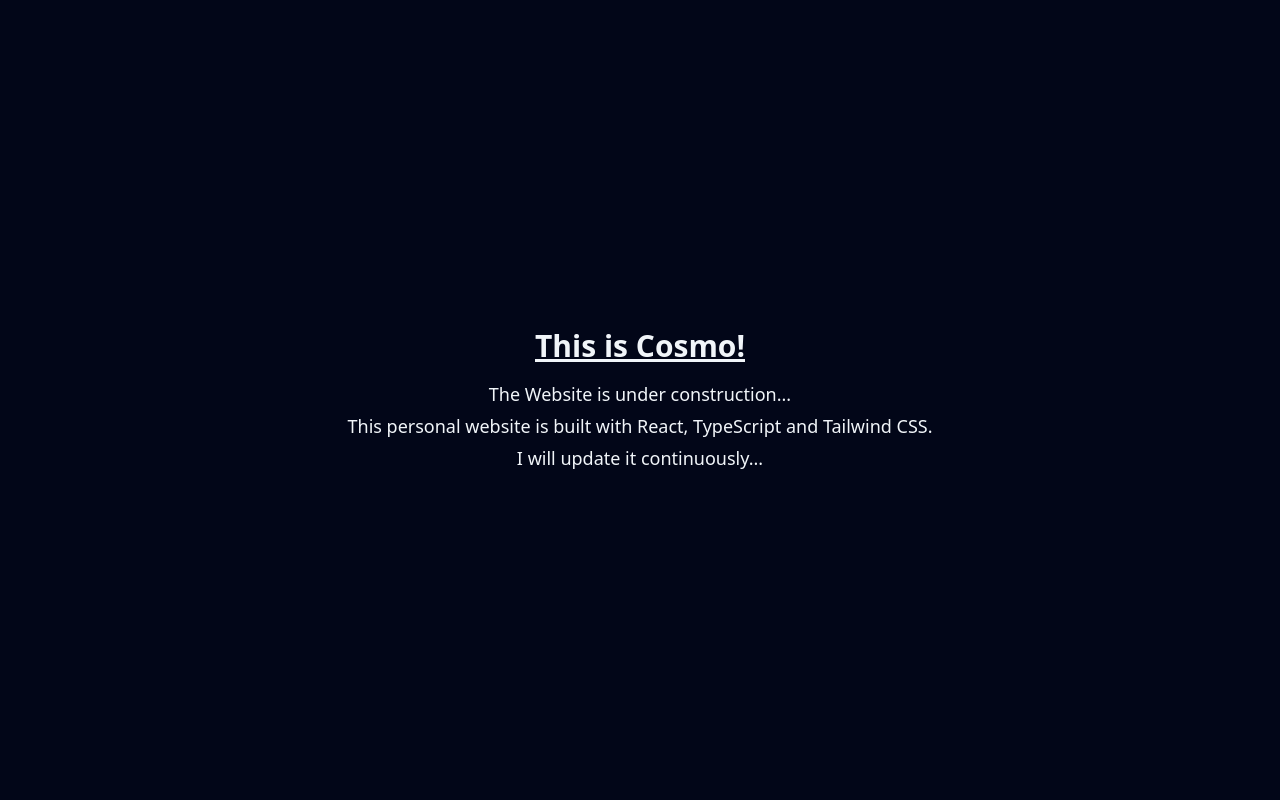
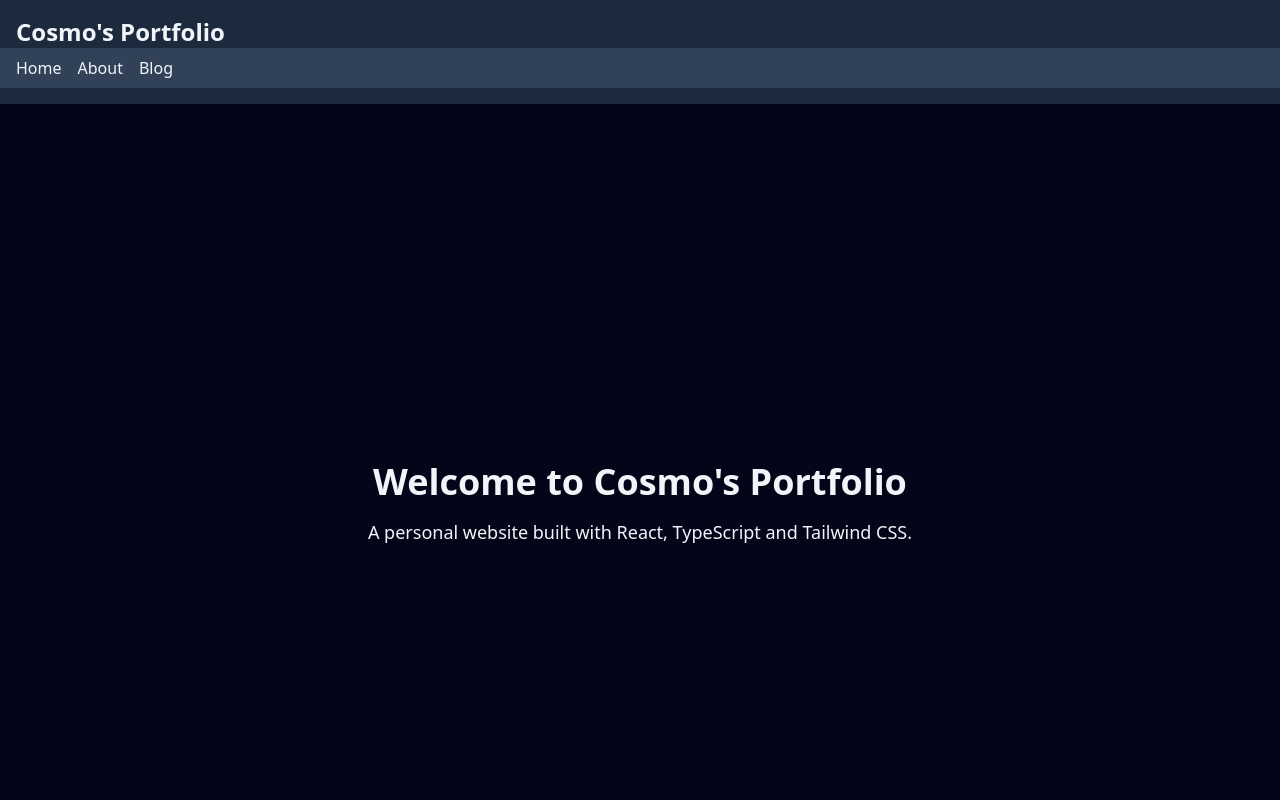
Before and after one commit to cosmoumadd/cosmoumadd.github.io, a React (Vite) app: page / in a window 1280 px wide. Shown: the top 800 px of the page. Built offline with nearby package versions, Linux system fonts and the light colour scheme.

Commit message:
header, footer bone built

```diff
--- a/package.json
+++ b/package.json
@@ -13,6 +13,8 @@
     "@tailwindcss/vite": "^4.1.18",
     "react": "^19.2.0",
     "react-dom": "^19.2.0"
+    ,
+    "react-router-dom": "^6.14.1"
   },
   "devDependencies": {
     "@eslint/js": "^9.39.1",
--- a/src/App.tsx
+++ b/src/App.tsx
@@ -1,21 +1,24 @@
 import React from 'react'
+import { Routes, Route } from 'react-router-dom'
+import Header from './components/Header/Header.tsx'
+import Footer from './components/Footer.tsx'
+import Home from './pages/Home'
+import About from './pages/About'
+import Blog from './pages/Blog'
 
 function App() {
   return (
-    <div className="min-h-screen flex flex-col items-center justify-center bg-slate-950 text-slate-100">
-      <h1 className="mb-4 text-3xl font-bold underline">
-        This is Cosmo!
-      </h1>
-      <p className="mb-1 text-lg">
-        The Website is under construction...
-      </p>
-      <p className="mb-1 text-lg">
-        This personal website is built with React, TypeScript and Tailwind CSS.
-      </p>
-      <p className="text-lg">
-        I will update it continuously...
-      </p>
-    </div>
+    <>
+      <Header />
+      <main>
+        <Routes>
+          <Route path="/" element={<Home />} />
+          <Route path="/about" element={<About />} />
+          <Route path="/blog" element={<Blog />} />
+        </Routes>
+      </main>
+      <Footer />
+    </>
   )
 }
 
--- /dev/null
+++ b/src/components/Footer.tsx
@@ -0,0 +1,13 @@
+import React from 'react'
+
+function Footer() {
+    return(
+        <footer className="bg-slate-800 text-slate-100 py-4">
+            <div className="container mx-auto px-4 text-center">
+                <p className="text-sm">&copy; 2026 cosmoumadd. All rights reserved.</p>
+            </div>
+        </footer>
+    )
+}
+
+export default Footer;
--- /dev/null
+++ b/src/components/Header/Header.tsx
@@ -0,0 +1,15 @@
+import React from 'react'
+import NavigateBar from './NavigateBar.tsx'
+
+function Header() {
+    return (
+        <header className="bg-slate-800 text-slate-100 py-4">
+            <div className="container mx-auto px-4">
+                <h1 className="text-2xl font-bold">Cosmo's Portfolio</h1>
+            </div>
+            <NavigateBar />
+        </header>
+    )
+}
+
+export default Header;
--- /dev/null
+++ b/src/components/Header/NavigateBar.tsx
@@ -0,0 +1,24 @@
+import React from 'react'
+import { Link } from 'react-router-dom'
+
+function NavigateBar() {
+    return (
+        <nav className="bg-slate-700">
+            <div className="container mx-auto px-4">
+                <ul className="flex gap-4 py-2">
+                    <li>
+                        <Link to="/" className="text-slate-100 hover:underline">Home</Link>
+                    </li>
+                    <li>
+                        <Link to="/about" className="text-slate-100 hover:underline">About</Link>
+                    </li>
+                    <li>
+                        <Link to="/blog" className="text-slate-100 hover:underline">Blog</Link>
+                    </li>
+                </ul>
+            </div>
+        </nav>
+    )
+}
+
+export default NavigateBar;
--- a/src/main.tsx
+++ b/src/main.tsx
@@ -1,10 +1,13 @@
 import { StrictMode } from 'react'
 import { createRoot } from 'react-dom/client'
+import { BrowserRouter } from 'react-router-dom'
 import App from './App.tsx'
 import './index.css'
 
 createRoot(document.getElementById('root')!).render(
   <StrictMode>
-    <App />
+    <BrowserRouter>
+      <App />
+    </BrowserRouter>
   </StrictMode>,
 )
--- /dev/null
+++ b/src/pages/About.tsx
@@ -0,0 +1,22 @@
+import React from 'react'
+
+export default function About() {
+  return (
+    <section id="about" className="min-h-screen py-20 container mx-auto px-4">
+        <div className="min-h-screen flex flex-col items-center justify-center bg-slate-950 text-slate-100">
+            <h1 className="mb-4 text-3xl font-bold underline">
+                This is Cosmo!
+            </h1>
+            <p className="mb-1 text-lg">
+                The Website is under construction...
+            </p>
+            <p className="mb-1 text-lg">
+                This personal website is built with React, TypeScript and Tailwind CSS.
+            </p>
+            <p className="text-lg">
+                I will update it continuously...
+            </p>
+            </div>
+    </section>
+  )
+}
--- /dev/null
+++ b/src/pages/Blog.tsx
@@ -0,0 +1,10 @@
+import React from 'react'
+
+export default function Blog() {
+  return (
+    <section id="blog" className="min-h-screen py-20 container mx-auto px-4">
+      <h2 className="text-3xl font-bold mb-4">Blog</h2>
+      <p className="text-lg">Blog list will appear here.</p>
+    </section>
+  )
+}
--- /dev/null
+++ b/src/pages/Home.tsx
@@ -0,0 +1,12 @@
+import React from 'react'
+
+export default function Home() {
+  return (
+    <section id="home" className="min-h-screen flex items-center justify-center bg-slate-950 text-slate-100">
+      <div className="text-center">
+        <h2 className="text-4xl font-bold mb-4">Welcome to Cosmo's Portfolio</h2>
+        <p className="text-lg">A personal website built with React, TypeScript and Tailwind CSS.</p>
+      </div>
+    </section>
+  )
+}
```
Also changed, not shown: 1 other file (tests, documents, lock files or other folders).
